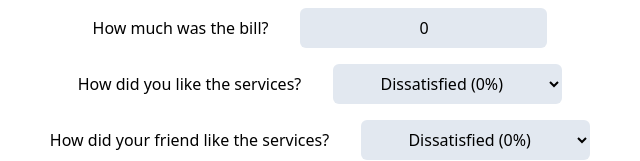
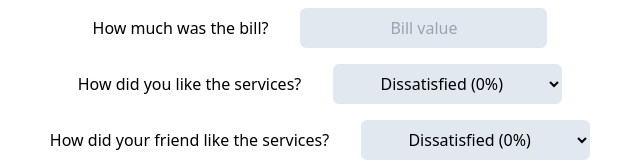
Before and after one commit to parisaMontakhab/Step-message, a React (Vite) app in the folder msg-step/: page / in a window 1280 px wide. Shown: the top 161 px of the page, without its empty margins (304-944 px from the left). Built offline with nearby package versions, Linux system fonts and the light colour scheme.

Commit message:
refactor: extract BillInput as a component

```diff
--- a/msg-step/src/components/Challenge2.jsx
+++ b/msg-step/src/components/Challenge2.jsx
@@ -1,20 +1,12 @@
 import { useState } from "react";
 
 export default function ChallengeTwo() {
-  const [bill, setBill] = useState(0);
+  const [bill, setBill] = useState('');
+
+
   return (
     <div className="text-center">
-      <div className="mb-4 mt-2">
-        <label>How much was the bill?</label>
-        <input
-          type="text"
-          placeholder="0"
-          className="bg-slate-200 p-2 text-center rounded-md mx-8"
-          value={bill}
-          onChange={(e) => setBill(e.target.value)}
-        />
-      </div>
-
+     <BillInput bill={bill} setBill={setBill}/>
       <div className="mb-4 mt-2">
         <label>How did you like the services?</label>
         <select className="bg-slate-200 p-2 text-center rounded-md mx-8">
@@ -50,3 +42,20 @@ export default function ChallengeTwo() {
     </div>
   );
 }
+
+
+function BillInput({setBill,bill}){
+  return(
+    <div className="mb-4 mt-2">
+    <label>How much was the bill?</label>
+    <input
+      type="text"
+      placeholder="Bill value"
+      className="bg-slate-200 p-2 text-center rounded-md mx-8"
+      value={bill}
+      onChange={(e) => setBill(e.target.value)}
+    />
+  </div>
+
+  )
+}
```
